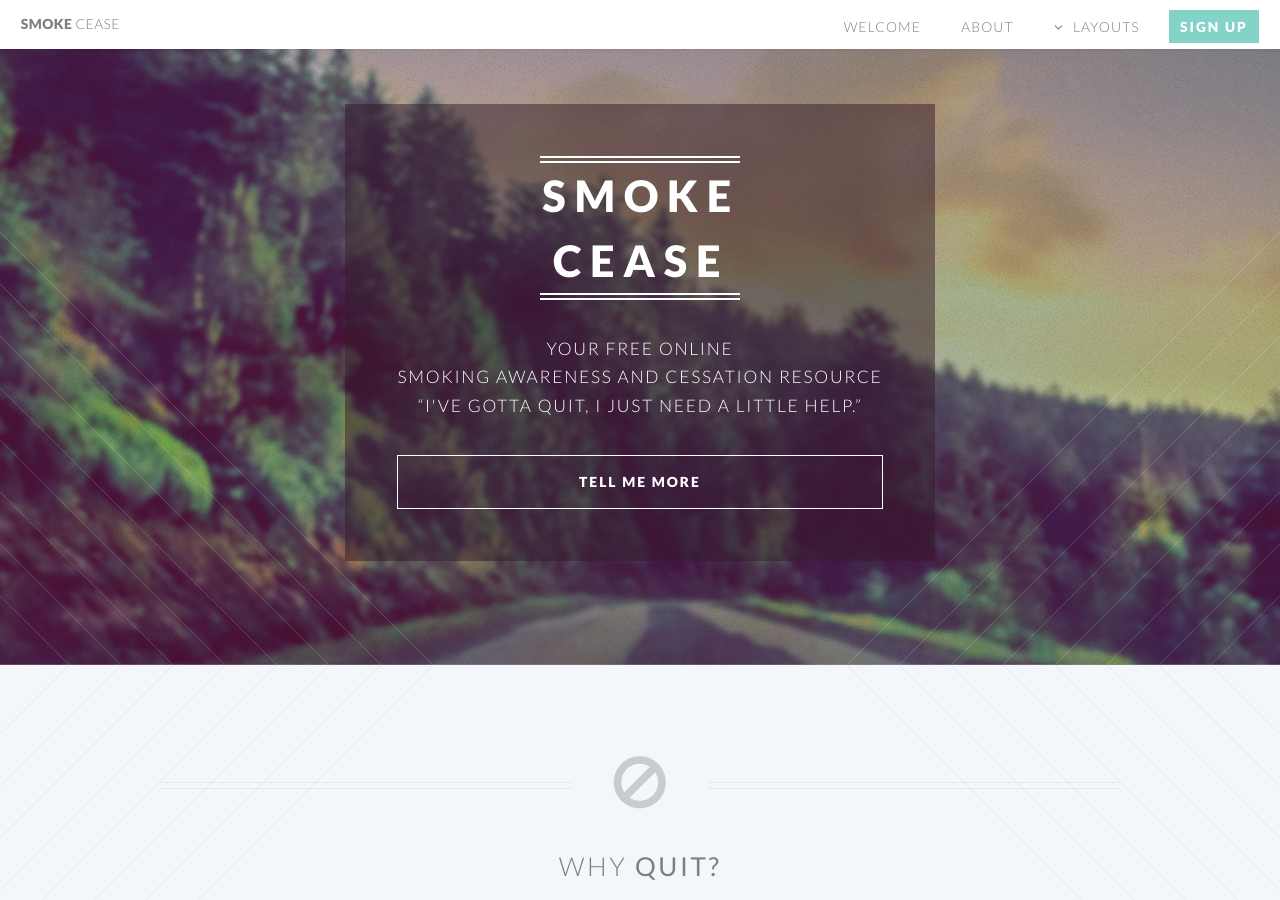
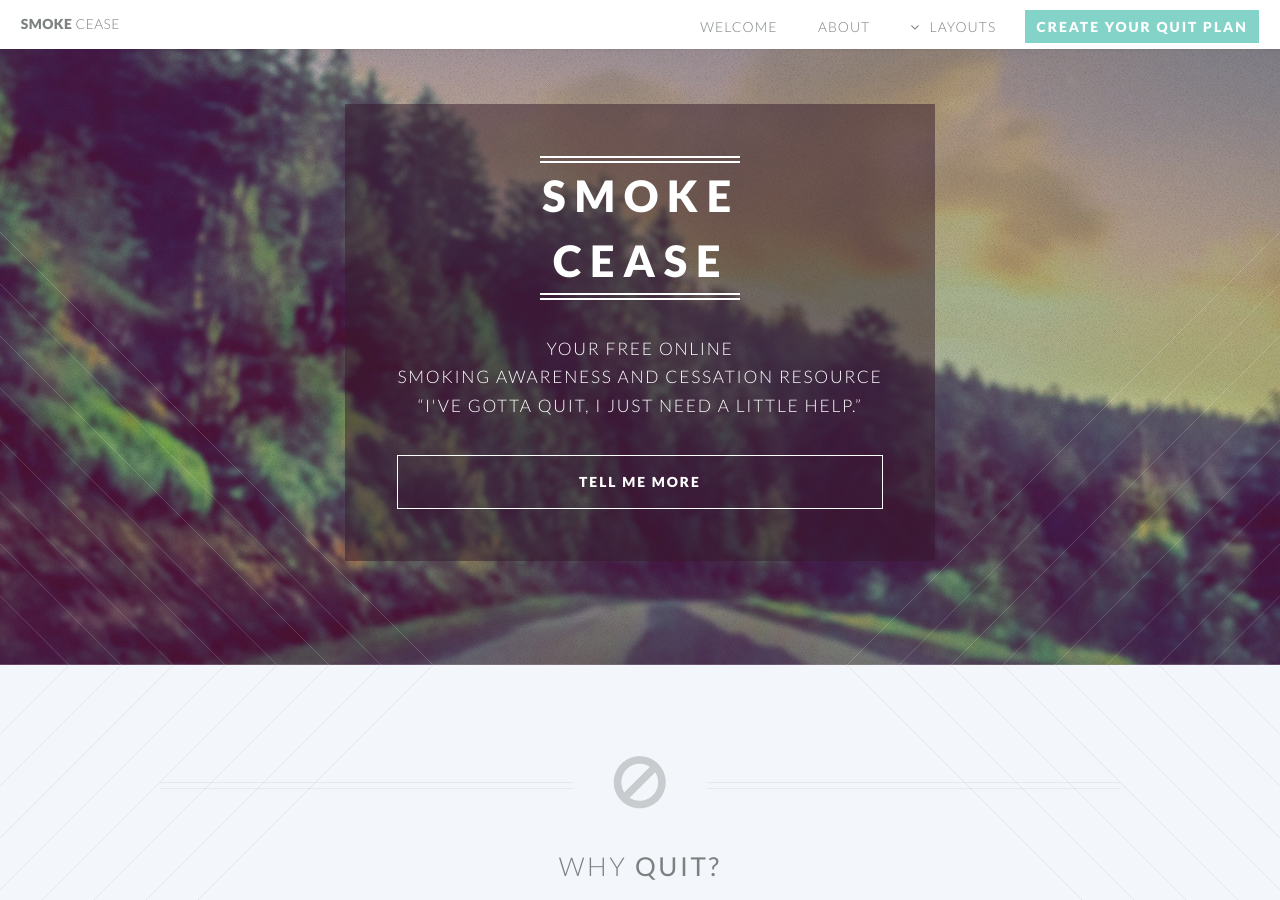
Before and after one commit to smokecease/smokecease.github.io, a Jekyll site: the page built from index.html, in a window 1280 px wide and 900 px high. Built offline with Jekyll 4.4.1, drawn with Linux system fonts in a browser that asks for light colours.

Commit message:
added cname

```diff
--- a/_includes/header.html
+++ b/_includes/header.html
@@ -22,7 +22,7 @@
 								</li>
 							</ul>
 						</li>
-						<li><a href="#" class="button special">Sign Up</a></li>
+						<li><a href="#" class="button special">Create Your Quit Plan</a></li>
 					</ul>
 				</nav>
 			</header>
```
